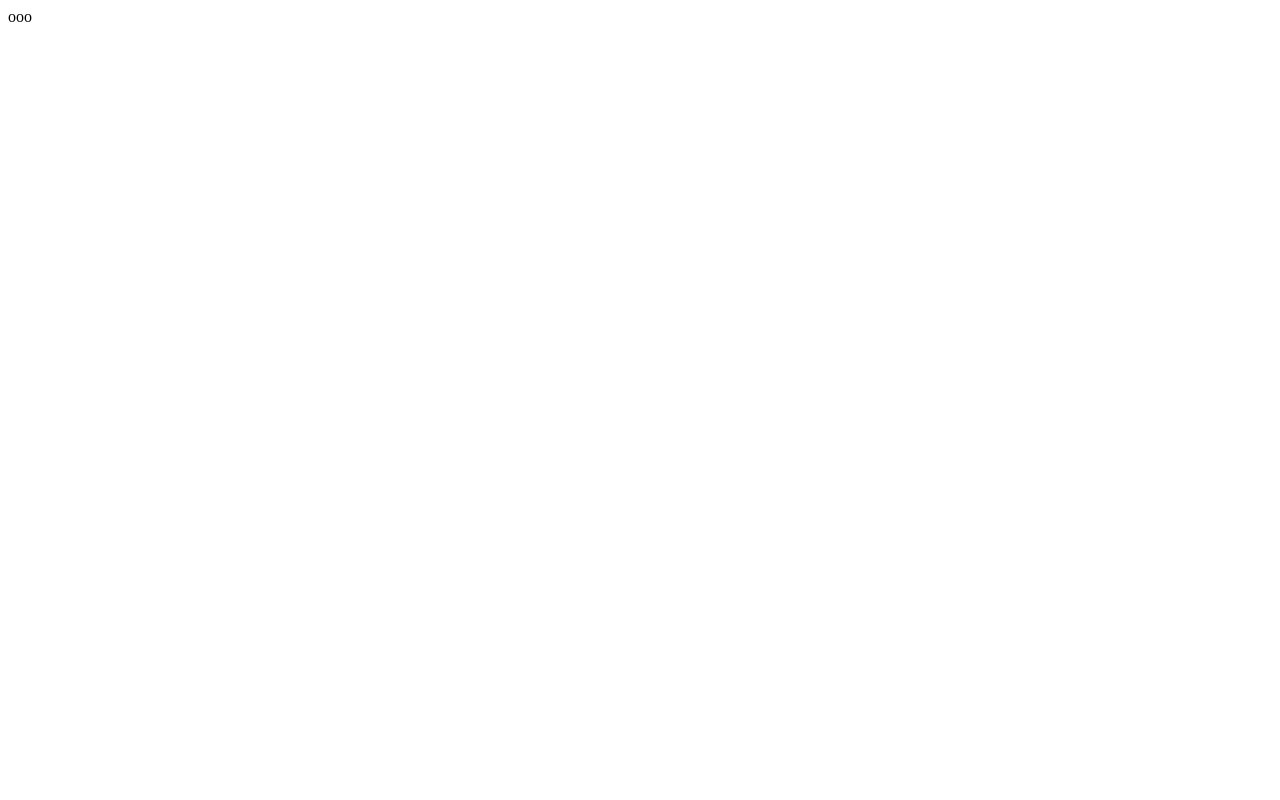
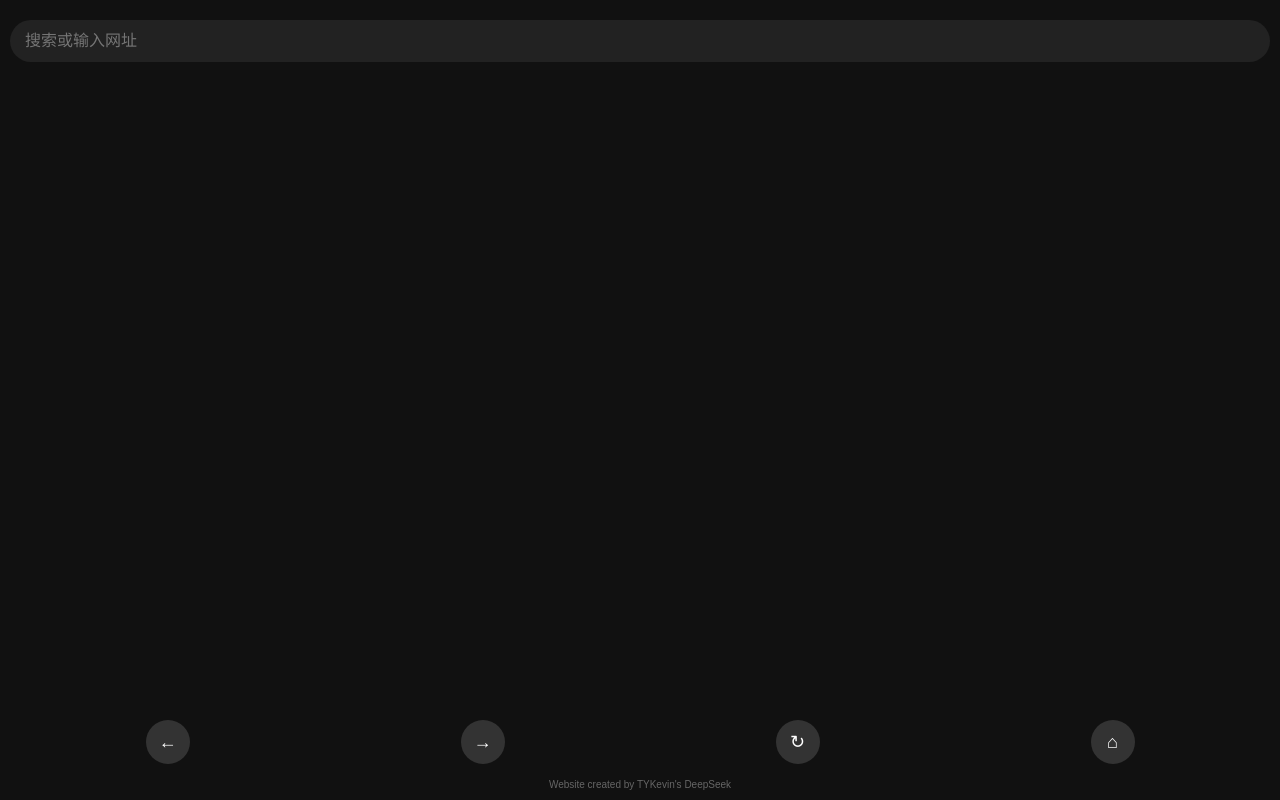
Before and after one commit to elevenwsn/elevenwsn.github.io, a plain HTML site: page watch/xtc-summer-carnival/index.html in a window 1280 px wide. Drawn offline with Linux system fonts and the light colour scheme.

Commit message:
更新 index.html

```diff
--- a/watch/xtc-summer-carnival/index.html
+++ b/watch/xtc-summer-carnival/index.html
@@ -1 +1,153 @@
-ooo
+<!DOCTYPE html>
+<html lang="zh-CN">
+<head>
+    <meta charset="UTF-8">
+    <meta name="viewport" content="width=device-width, initial-scale=1.0, maximum-scale=1.0, user-scalable=no">
+    <title>手表浏览器</title>
+    <style>
+        * {
+            margin: 0;
+            padding: 0;
+            box-sizing: border-box;
+            -webkit-tap-highlight-color: transparent;
+        }
+
+        body {
+            font-family: Arial, sans-serif;
+            background-color: #111;
+            color: #eee;
+            padding: 10px;
+            font-size: 14px;
+            touch-action: manipulation;
+            height: 100vh;
+            display: flex;
+            flex-direction: column;
+        }
+
+        .search-container {
+            margin: 10px 0;
+        }
+
+        .search-box {
+            width: 100%;
+            padding: 12px 15px;
+            border-radius: 24px;
+            border: none;
+            background: #222;
+            color: #fff;
+            font-size: 16px;
+            outline: none;
+        }
+
+        .nav-buttons {
+            display: flex;
+            justify-content: space-around;
+            margin-top: auto;
+            padding: 10px 0;
+        }
+
+        .nav-btn {
+            background: #333;
+            border: none;
+            color: white;
+            border-radius: 50%;
+            width: 44px;
+            height: 44px;
+            display: flex;
+            align-items: center;
+            justify-content: center;
+            font-size: 18px;
+        }
+
+        .nav-btn:active {
+            background: #444;
+        }
+
+        .footer {
+            text-align: center;
+            font-size: 10px;
+            color: #666;
+            margin-top: 5px;
+        }
+
+        /* 响应式调整 */
+        @media (max-width: 240px) {
+            .search-box {
+                padding: 8px 12px;
+                font-size: 14px;
+            }
+            .nav-btn {
+                width: 36px;
+                height: 36px;
+                font-size: 16px;
+            }
+        }
+    </style>
+</head>
+<body>
+    <div class="search-container">
+        <input type="text" class="search-box" placeholder="搜索或输入网址" autofocus>
+    </div>
+
+    <div class="nav-buttons">
+        <button class="nav-btn" title="后退">←</button>
+        <button class="nav-btn" title="前进">→</button>
+        <button class="nav-btn" title="刷新">↻</button>
+        <button class="nav-btn" title="主页">⌂</button>
+    </div>
+
+    <div class="footer">Website created by TYKevin's DeepSeek</div>
+
+    <script>
+        // 基本交互功能
+        const searchBox = document.querySelector('.search-box');
+        const backBtn = document.querySelector('.nav-btn:nth-child(1)');
+        const forwardBtn = document.querySelector('.nav-btn:nth-child(2)');
+        const refreshBtn = document.querySelector('.nav-btn:nth-child(3)');
+        const homeBtn = document.querySelector('.nav-btn:nth-child(4)');
+
+        // 搜索功能
+        searchBox.addEventListener('keypress', function(e) {
+            if (e.key === 'Enter') {
+                let query = this.value.trim();
+                if (query) {
+                    // 简单判断是否是网址
+                    if (query.includes('.') && !query.includes(' ')) {
+                        if (!query.startsWith('http')) {
+                            query = 'https://' + query;
+                        }
+                        alert('正在访问: ' + query);
+                        // 实际应用中: window.location.href = query;
+                    } else {
+                        alert('正在搜索: ' + query);
+                        // 实际应用中: window.location.href = `https://cn.bing.com/search?q=${encodeURIComponent(query)}`;
+                    }
+                }
+            }
+        });
+
+        // 导航按钮功能
+        backBtn.addEventListener('click', () => {
+            alert('后退');
+            // 实际应用中: window.history.back();
+        });
+
+        forwardBtn.addEventListener('click', () => {
+            alert('前进');
+            // 实际应用中: window.history.forward();
+        });
+
+        refreshBtn.addEventListener('click', () => {
+            alert('刷新');
+            // 实际应用中: window.location.reload();
+        });
+
+        homeBtn.addEventListener('click', () => {
+            searchBox.value = '';
+            searchBox.focus();
+            alert('返回主页');
+            // 实际应用中: window.location.href = 'about:blank';
+        });
+    </script>
+</body>
+</html>
```
